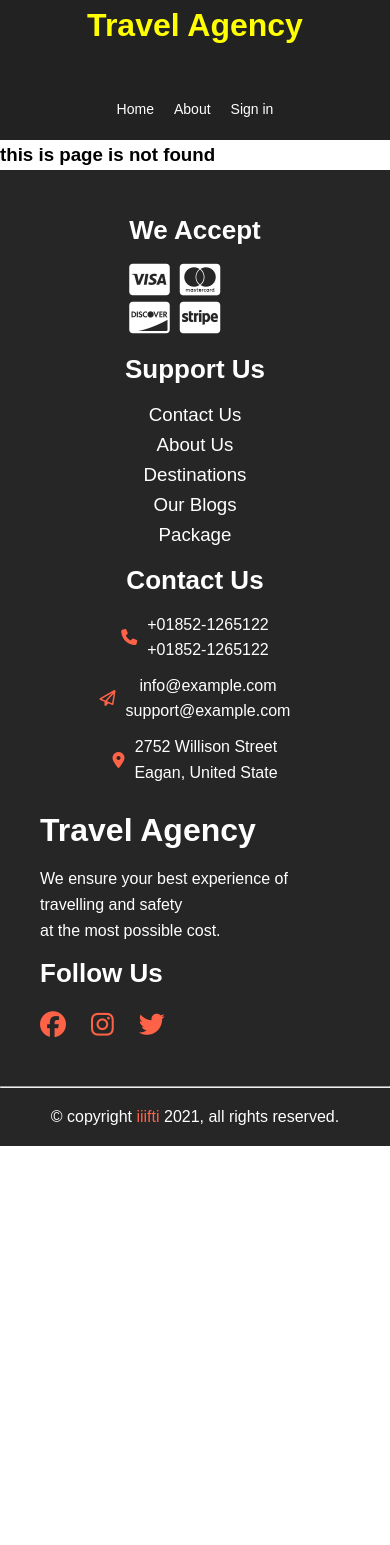
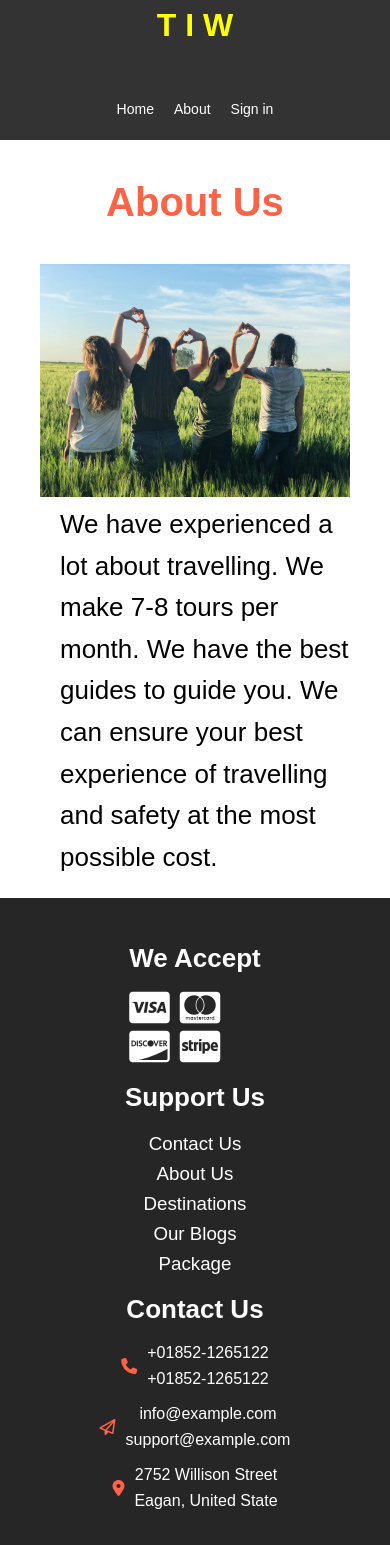
Before and after one commit to ImamIfti056/tiw, a React (Create React App) app: page /about in a window 390 px wide. Shown: the top 1545 px of the page. Before the commit the page ends 1146 px from the top, so only its background shows below. Built offline with nearby package versions, Linux system fonts and the light colour scheme; no server answers; a web font is replaced by a local one.

Commit message:
about added, responsive

```diff
--- a/src/App.js
+++ b/src/App.js
@@ -11,6 +11,7 @@ import AuthProvider from './context/AuthProvider';
 import PrivateRoute from './Components/PrivateRoute/PrivateRoute';
 import PackageDetails from './Components/PackageDetails/PackageDetails';
 import AddPackage from './Components/AddPackage/AddPackage';
+import About from './Components/About/About';
 
 function App() {
   return (
@@ -24,6 +25,9 @@ function App() {
             </Route>
             <Route path='/home'>
               <Home></Home>
+            </Route>
+            <Route path='/about'>
+              <About></About>
             </Route>
             <Route path='/login'>
               <Login></Login>
--- /dev/null
+++ b/src/Components/About/About.css
@@ -0,0 +1,18 @@
+.about{
+    margin: 20px 0;
+}
+.about .grid{
+    grid-template-columns: 1fr 1fr;
+    justify-content: space-between;
+}
+.about-text{
+    margin-left: 20px;
+    font-size: 26px;
+}
+
+/* mobile */
+@media (max-width: 500px){
+    .about .grid{
+        grid-template-columns: 1fr;
+    }
+}
--- /dev/null
+++ b/src/Components/About/About.js
@@ -0,0 +1,25 @@
+import React from 'react';
+import './About.css';
+import aboutImg from '../../about.jpg';
+
+const About = () => {
+    return (
+        <div className='about'>
+            <h1 className="title">About Us</h1>
+            <div className="container grid">
+                <div className='about-img'>
+                    <img src={aboutImg} alt="about-img" />
+                </div>
+                <div className="about-text">
+                    <p>
+                        We have experienced a lot about travelling. We make 7-8 tours per month. We have the best guides to guide you.
+                        We can ensure your best experience of travelling and safety
+                        at the most possible cost.
+                    </p>
+                </div>
+            </div>
+        </div>
+    );
+};
+
+export default About;
--- a/src/Components/Footer/Footer.js
+++ b/src/Components/Footer/Footer.js
@@ -6,7 +6,7 @@ const Footer = () => {
         <div className='footer'>
             <div className="container flex">
                 <div className='follow'>
-                    <h1>Travel Agency</h1>
+                    <h1>Trecking into the Wild</h1>
                     <p>We ensure your best experience of travelling and safety <br /> at the most possible cost.</p>
                     <h2>Follow Us</h2>
                     <p>
--- a/src/Components/Navbar/Navbar.css
+++ b/src/Components/Navbar/Navbar.css
@@ -2,7 +2,7 @@
     height: 80px;
     color: white;
     height: 80px;
-    background-color: #222 ;
+    background-color: #333 ;
 }
 
 .navbar .logo{
--- a/src/Components/Navbar/Navbar.js
+++ b/src/Components/Navbar/Navbar.js
@@ -10,7 +10,7 @@ const Navbar = () => {
     return (
         <div className='navbar'>
             <div className="container flex">
-                <h1 className='logo'>Travel Agency</h1>
+                <h1 className='logo'>T I W</h1>
                 <nav>
                     <ul>
                         <li><Link to='/home'>Home</Link></li>
```
Also changed, not shown: src/about.jpg (added), 1 other file (tests, documents, lock files or other folders).
